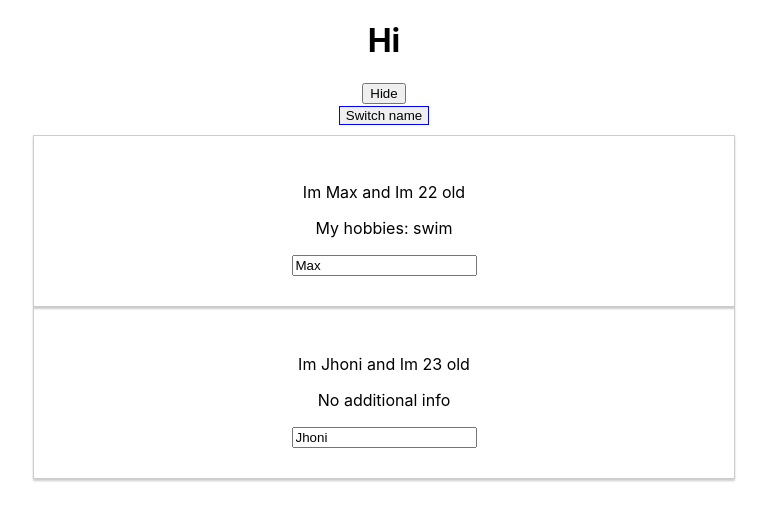
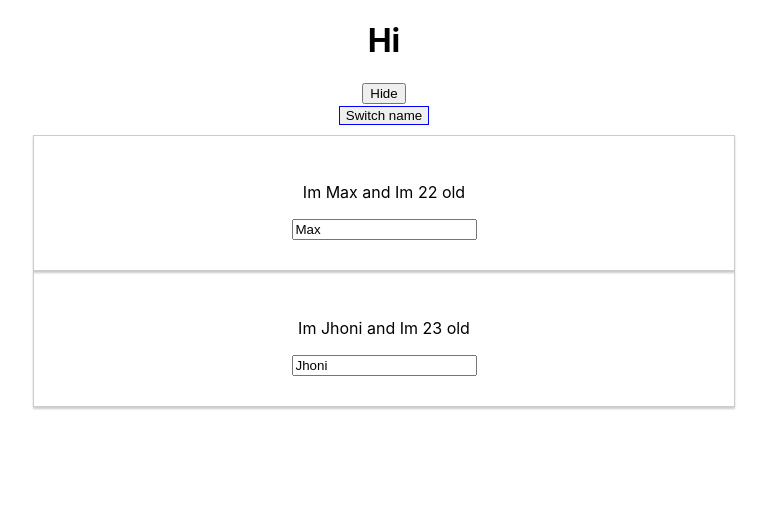
Before and after one commit to jhonatanfaber/React, a React (Create React App) app in the folder exercises/ex1_basicsyntax/: page / in a window 1280 px wide. Both pictures are taken after a click on the button "Show". Shown: the top 520 px of the page, without its empty margins (256-1023 px from the left). Built offline with nearby package versions, Linux system fonts and the light colour scheme.

Commit message:
looping with map

```diff
--- a/exercises/ex1_basicsyntax/src/App.js
+++ b/exercises/ex1_basicsyntax/src/App.js
@@ -5,8 +5,8 @@ import './App.css';
 class App extends Component {
   state = {
     people: [
-      { name: "Max", age: "22" },
-      { name: "Jhoni", age: "23" }
+      { name: "Max", age: "22", id: 1 },
+      { name: "Jhoni", age: "23", id: 2 }
     ],
     showBox: false,
     buttonText: "Show"
@@ -28,13 +28,10 @@ class App extends Component {
     })
   }
 
-  nameChangeHandler = (event) => {
-    this.setState({
-      people: [
-        { name: "Max", age: "22" },
-        { name: event.target.value, age: "23" }
-      ]
-    })
+  deleteItem = (index) => {
+    let people = [...this.state.people]
+    people.splice(index, 1)
+    this.setState({ people: people })
   }
 
   render() {
@@ -49,8 +46,9 @@ class App extends Component {
       people = (
         <div>
           <button style={style} onClick={this.switchHandler}> Switch name</button>
-          <Person name={this.state.people[0].name} age={this.state.people[0].age}>  My hobbies: swim </Person>
-          <Person change={this.nameChangeHandler} name={this.state.people[1].name} age={this.state.people[1].age} />
+          {this.state.people.map((person, index) => {
+            return <Person name={person.name} age={person.age} key={person.id} delete={this.deleteItem.bind(this, index)}> </Person>
+          })}
         </div>
       )
     }
--- a/exercises/ex1_basicsyntax/src/Person/person.js
+++ b/exercises/ex1_basicsyntax/src/Person/person.js
@@ -3,7 +3,7 @@ import './person.css';
 
 const person = (props) => {
     return (
-        <div className="person">
+        <div className="person" onClick={props.delete}>
             <p> Im {props.name} and Im {props.age} old </p>
             <p> {props.children ? props.children: "No additional info"}</p>
             <input type="text" onChange={props.change} value={props.name}/>
```
